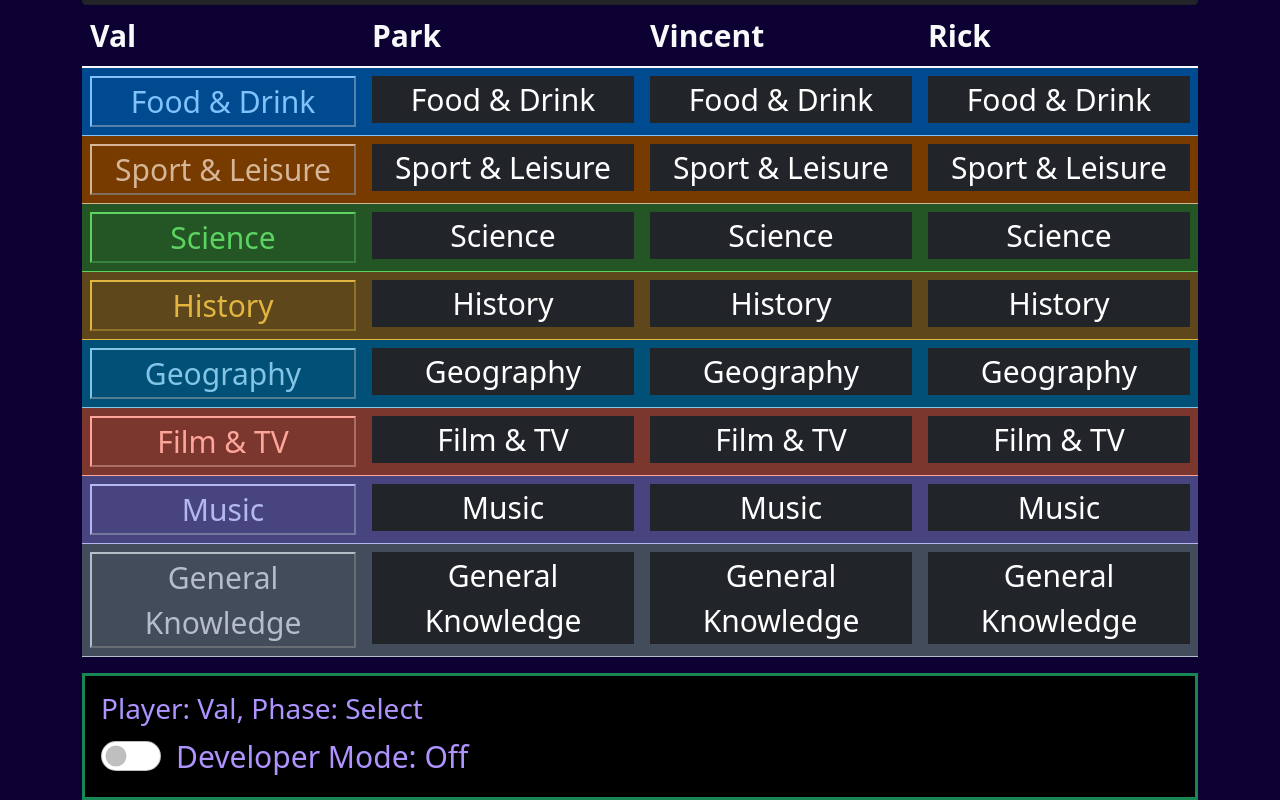
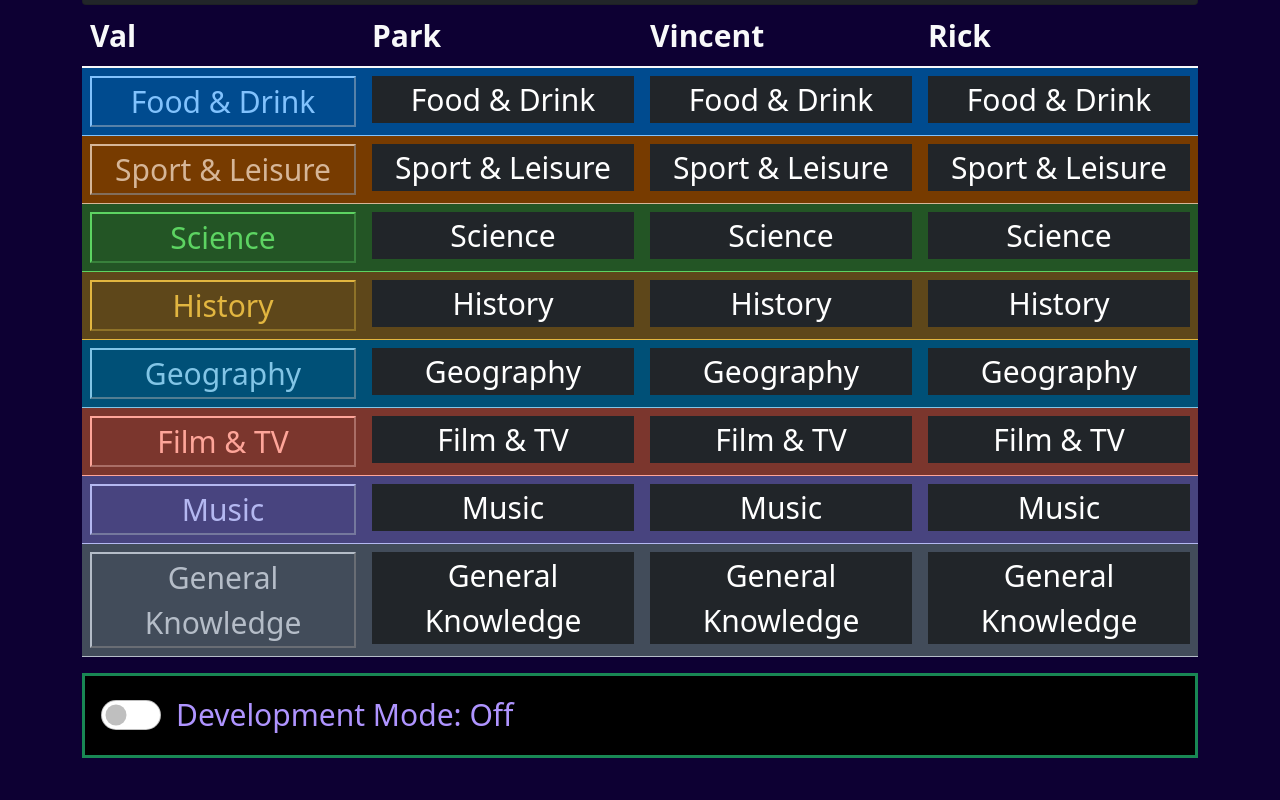
Before and after one commit to vpbasile/trivial-endeavor, a React (Create React App) app: page / in a window 1280 px wide. Shown: the part 730-1530 px from the top of the page. After the commit the page ends 1488 px from the top, so only its background shows below. Built offline with nearby package versions, Linux system fonts and the light colour scheme.

Commit message:
Remove comments, modules. Cleanup dev mode display

```diff
--- a/package.json
+++ b/package.json
@@ -8,7 +8,6 @@
     "@testing-library/react": "^12.1.2",
     "@testing-library/user-event": "^13.5.0",
     "gh-pages": "^4.0.0",
-    "nanoid": "^3.1.30",
     "react": "^17.0.2",
     "react-dom": "^17.0.2",
     "react-scripts": "5.0.0",
--- a/src/components/DataDisplay.js
+++ b/src/components/DataDisplay.js
@@ -1,29 +1,33 @@
 export default function DataDisplay(props) {
 	const players = props.players;
 	const gamePhase = props.gamePhase;
-	// console.log(`gamePhase = ${JSON.stringify(gamePhase)}`);
 	const currentPlayerIndex = gamePhase.currentPlayerIndex;
 	const currentPlayer = players[currentPlayerIndex];
-	// console.log(`currentPlayer = ${JSON.stringify(currentPlayer)}`);
 	function toggleDevMode() { props.setDevMode(!props.devMode) }
-	function devModeText() {
-		if (props.devMode) {
-			return "Developer Mode: On";
-		} else {
-			return "Developer Mode: Off";
-		}
+
+	function returnStuff() {
+		const contents = (
+			<div className="form-check form-switch">
+				<input className="form-check-input" type="checkbox" role="switch" id="flexSwitchCheckDefault" defaultChecked={props.devMode} onClick={toggleDevMode} />
+				<label className="form-check-label" htmlFor="flexSwitchCheckDefault">
+					{props.devMode ? "Development Mode: On" : "Development Mode: Off"}
+				</label>
+				{/* {If devMode is on, then return the text} */}
+				{props.devMode ? <div>
+					<h3>Player: {currentPlayer.name}</h3>
+					<h3>Phase: {gamePhase.currentPhase.title}</h3>
+					<p>Choosing a category with development mode on will hide the values of the answer choices and will instead display which is the correct choice.</p>
+				</div> : null}
+			</div>
+		)
+		return contents
 	}
+
+
 	return (
 		<div className="border border-success w-100 border-3 bg-black p-3">
-			<h3>Player: {currentPlayer.name}, Phase: {gamePhase.currentPhase.title}</h3>
-			<div className="form-check form-switch">
-				<input className="form-check-input" type="checkbox" role="switch" id="flexSwitchCheckDefault" defaultChecked={props.devMode} onClick={toggleDevMode}/>
-					<label className="form-check-label" htmlFor="flexSwitchCheckDefault" >{devModeText()}</label>
-			</div>
-			{/* <div>
-				<input type="text" className="rounded p-2 m-2 border w-100 bg-dark text-succcess" id="newPlayerText" value={"Add player"}/>
 
-			</div> */}
+			{returnStuff()}
 		</div>
 	)
 }
```
Also changed, not shown: quickScript.js (deleted, +0 -12 lines), src/App.js (+0 -32 lines).
